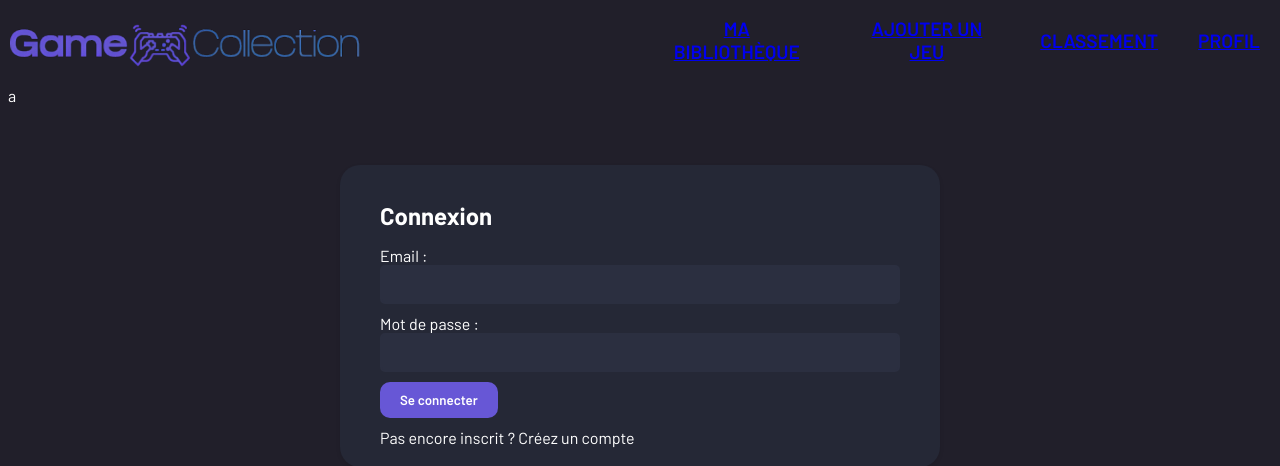
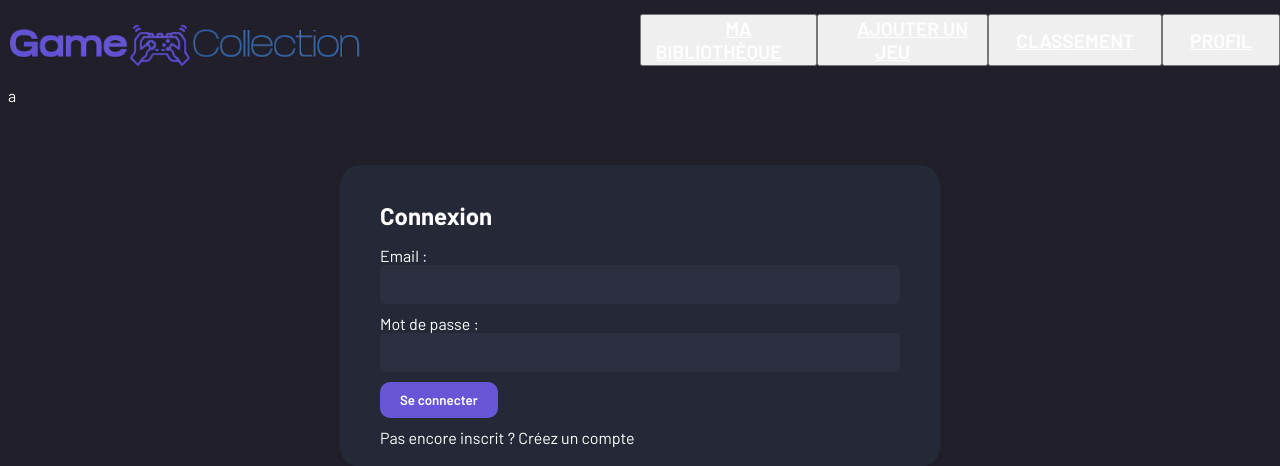
Before and after one commit to KuKaRaCHa-gg/GAME_COLLECTION, a PHP site: page / in a window 1280 px wide. Shown: the top 466 px of the page. Run offline with PHP 8.4, Linux system fonts and the light colour scheme; data that the repository does not hold is empty.

Commit message:
test fix navbar

```diff
--- a/Assets/CSS/NavBar.css
+++ b/Assets/CSS/NavBar.css
@@ -1,6 +1,14 @@
 a:visited {
     decoration: none;
     color : white;
+}
+a {
+    decoration: none;
+    color: white;
+}
+a:hover {
+    decoration: none;
+    color: white;
 }
 
 #navabarFrame {
@@ -31,7 +39,7 @@ a:visited {
     right: 0;
 }
 
-#buttonStorage button {
+#buttonStorage button a{
     background-color: transparent;
     font: 2.4vh "Barlow", sans-serif;
     color: white;
@@ -43,7 +51,7 @@ a:visited {
     rotate: 0deg;
 }
 
-#buttonStorage button:hover {
+#buttonStorage button:hover a{
     color: var(--couleur);
     transition: 0.3s;
     font-size: 3vh;
```
